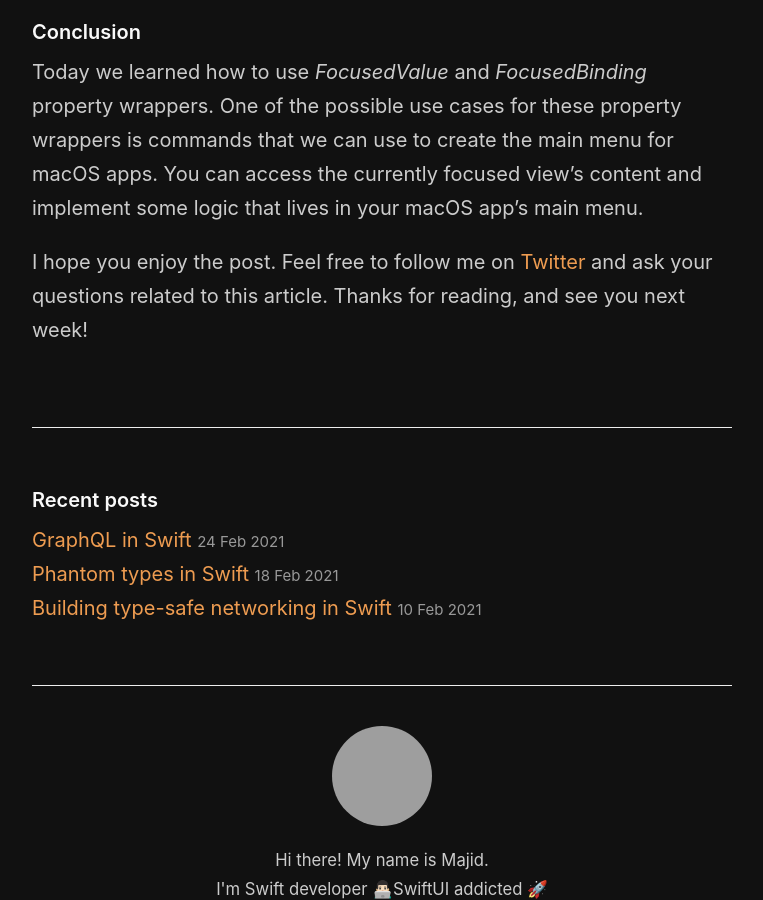
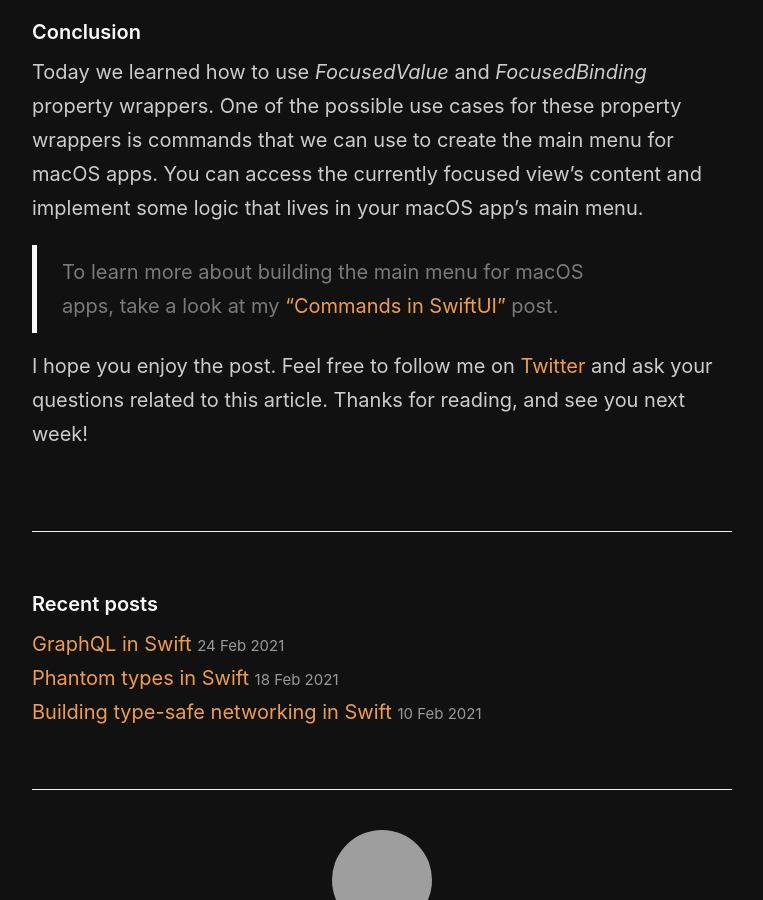
Before and after one commit to mecid/mecid.github.io, a Jekyll site: the page built from _posts/2021-03-03-focusedvalue-and-focusedbinding-property-wrappers-in-swiftui.md, in a window 1280 px wide and 900 px high, scrolled down 4217 px, cut to the strip 0-900 px from the top of the window. Shown: the whole strip, without its empty margins (258-1021 px from the left). Built offline with Jekyll 4.4.1, drawn with Linux system fonts in a browser that asks for light colours; grey boxes are pictures that could not be loaded.

Commit message:
references added to focused values post

```diff
--- a/_posts/2021-03-03-focusedvalue-and-focusedbinding-property-wrappers-in-swiftui.md
+++ b/_posts/2021-03-03-focusedvalue-and-focusedbinding-property-wrappers-in-swiftui.md
@@ -125,4 +125,6 @@ struct NoteFormatter: View {
 #### Conclusion
 Today we learned how to use *FocusedValue* and *FocusedBinding* property wrappers. One of the possible use cases for these property wrappers is commands that we can use to create the main menu for macOS apps. You can access the currently focused view's content and implement some logic that lives in your macOS app's main menu.
 
+> To learn more about building the main menu for macOS apps, take a look at my ["Commands in SwiftUI"](/2020/11/24/commands-in-swiftui/) post.
+
 I hope you enjoy the post. Feel free to follow me on [Twitter](https://twitter.com/mecid) and ask your questions related to this article. Thanks for reading, and see you next week!
```
